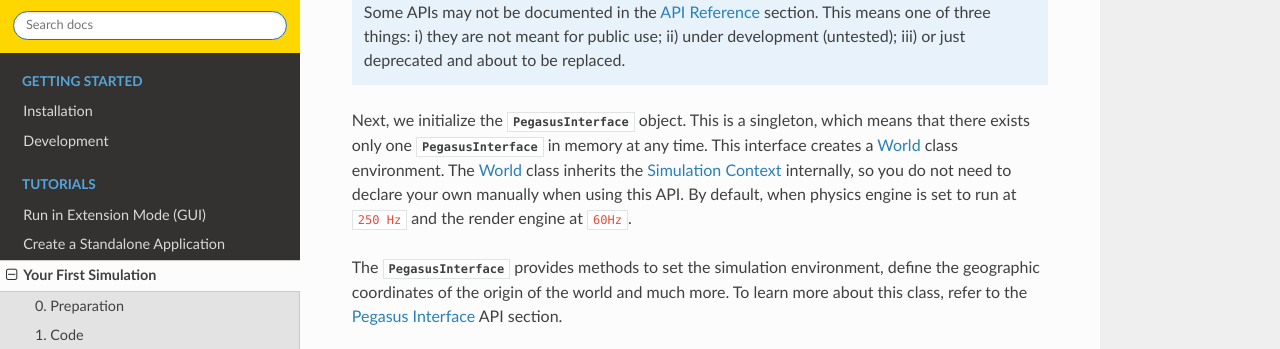
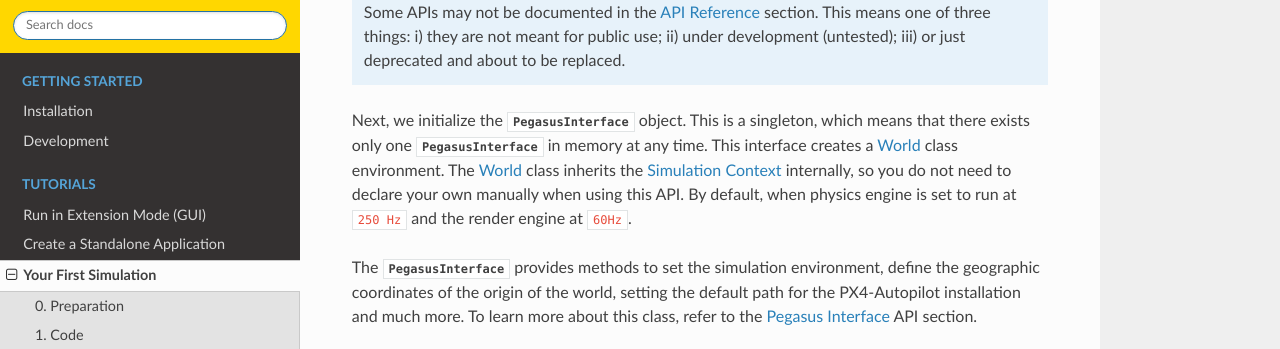
Before and after one commit to PegasusSimulator/PegasusSimulator, a Sphinx documentation site: the page built from docs/source/tutorials/create_standalone_simulation.rst, in a window 1280 px wide and 900 px high, scrolled down 1077 px, cut to the strip 0-349 px from the top of the window. Built offline with Sphinx 7.4.7 and the Read the Docs theme 2.0.0, drawn with Linux system fonts in a browser that asks for light colours.

```diff
--- a/docs/source/tutorials/create_standalone_simulation.rst
+++ b/docs/source/tutorials/create_standalone_simulation.rst
@@ -49,7 +49,7 @@
 internally, so you do not need to declare your own manually when using this API. By default, when physics engine is set to run
 at ``250 Hz`` and the render engine at ``60Hz``.
 
-The :class:`PegasusInterface` provides methods to set the simulation environment, define the geographic coordinates of the origin of the world and much more. To learn more about this class, refer to the :ref:`Pegasus Interface` API section.
+The :class:`PegasusInterface` provides methods to set the simulation environment, define the geographic coordinates of the origin of the world, setting the default path for the PX4-Autopilot installation and much more. To learn more about this class, refer to the :ref:`Pegasus Interface` API section.
 
 .. literalinclude:: ../../../examples/1_px4_single_vehicle.py
    :language: python
```
Also changed, not shown: docs/source/tutorials/create_custom_backend.rst (+19 -5 lines).
